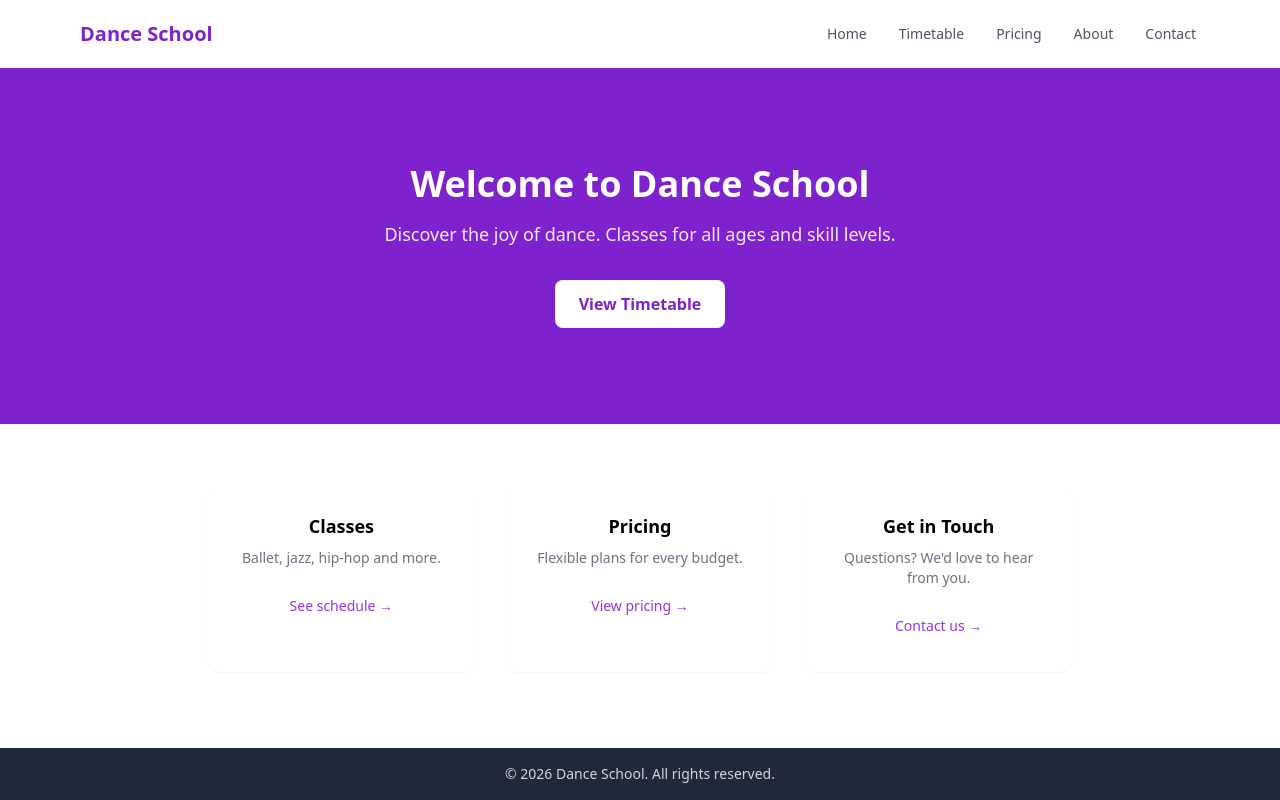
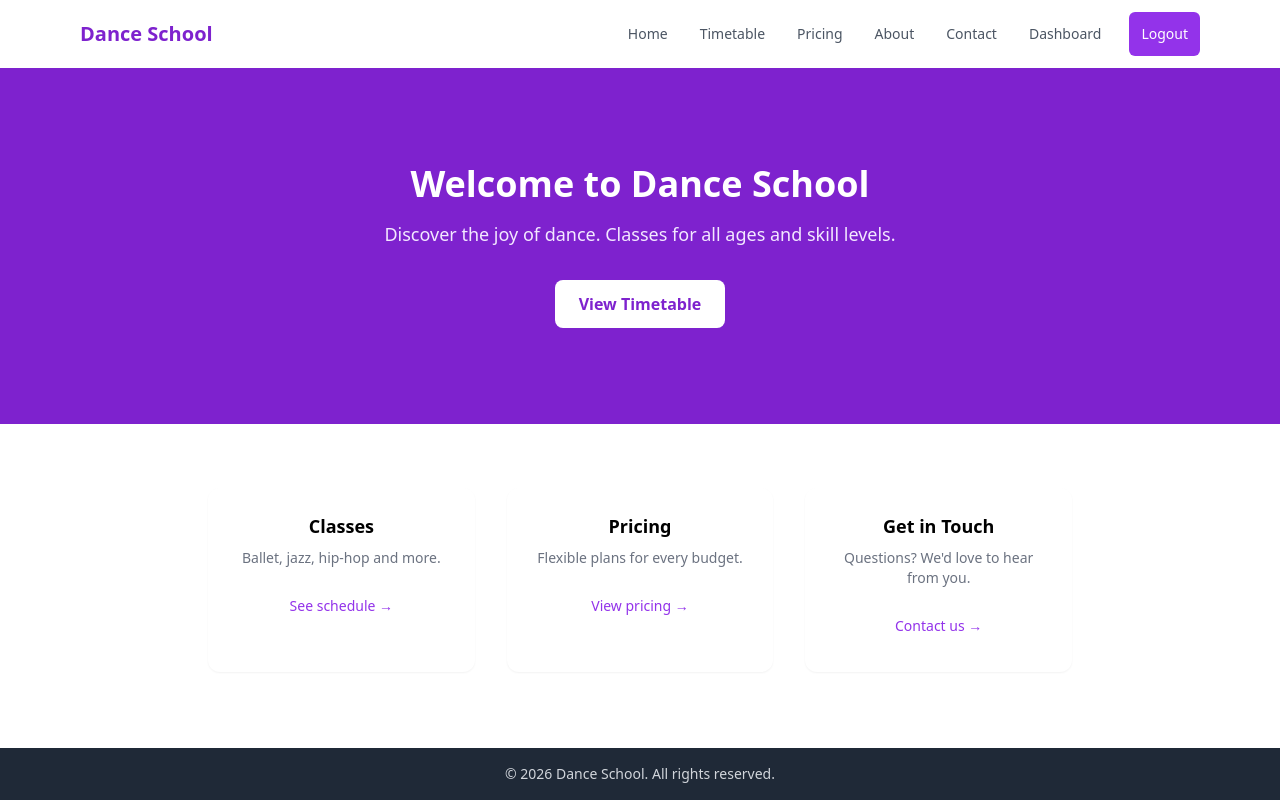
Before and after one commit to skhtor/hks-www, a React (Vite) app in the folder frontend/: page / in a window 1280 px wide. Built offline with nearby package versions, Linux system fonts and the light colour scheme; sample sign-in values are in the browser's storage.

Commit message:
feat: Add navbar buttons for login/logout, and admin

```diff
--- a/frontend/src/components/Layout.tsx
+++ b/frontend/src/components/Layout.tsx
@@ -1,8 +1,11 @@
-import { Link, Outlet, useLocation } from 'react-router-dom';
+import { Link, Outlet, useLocation, useNavigate } from 'react-router-dom';
 import { useState } from 'react';
+import { useAuth } from '../context/AuthContext';
 
 export default function Layout() {
   const location = useLocation();
+  const navigate = useNavigate();
+  const { user, logout } = useAuth();
   const [menuOpen, setMenuOpen] = useState(false);
 
   const navLinks = [
@@ -13,9 +16,20 @@ export default function Layout() {
     { to: '/contact', label: 'Contact' },
   ];
 
+  const handleLogout = () => {
+    logout();
+    navigate('/');
+  };
+
+  const dashboardPath =
+    user?.role === 'ADMIN'
+      ? '/admin/dashboard'
+      : user?.role === 'TEACHER'
+      ? '/teacher/dashboard'
+      : '/dashboard';
+
   return (
     <div className="min-h-screen flex flex-col">
-      {/* Skip to main content link for keyboard/screen reader users */}
       <a
         href="#main-content"
         className="sr-only focus:not-sr-only focus:absolute focus:top-2 focus:left-2 focus:z-50 focus:px-4 focus:py-2 focus:bg-purple-700 focus:text-white focus:rounded focus:outline-none"
@@ -34,18 +48,56 @@ export default function Layout() {
           </Link>
 
           {/* Desktop nav */}
-          <div className="hidden sm:flex gap-6 text-sm font-medium text-gray-600" role="list">
+          <div className="hidden sm:flex items-center gap-6 text-sm font-medium text-gray-600">
             {navLinks.map(({ to, label }) => (
               <Link
                 key={to}
                 to={to}
-                role="listitem"
                 aria-current={location.pathname === to ? 'page' : undefined}
                 className="hover:text-purple-700 focus:outline-none focus:ring-2 focus:ring-purple-500 focus:ring-offset-2 rounded px-1"
               >
                 {label}
               </Link>
             ))}
+            {user ? (
+              <>
+                <Link
+                  to={dashboardPath}
+                  className="hover:text-purple-700 focus:outline-none focus:ring-2 focus:ring-purple-500 focus:ring-offset-2 rounded px-1"
+                >
+                  Dashboard
+                </Link>
+                {user.role === 'ADMIN' && (
+                  <Link
+                    to="/admin/dashboard"
+                    className="hover:text-purple-700 focus:outline-none focus:ring-2 focus:ring-purple-500 focus:ring-offset-2 rounded px-1"
+                  >
+                    Administration
+                  </Link>
+                )}
+                <button
+                  onClick={handleLogout}
+                  className="bg-purple-600 text-white px-3 py-1.5 rounded-md hover:bg-purple-700 focus:outline-none focus:ring-2 focus:ring-purple-500 focus:ring-offset-2"
+                >
+                  Logout
+                </button>
+              </>
+            ) : (
+              <>
+                <Link
+                  to="/login"
+                  className="hover:text-purple-700 focus:outline-none focus:ring-2 focus:ring-purple-500 focus:ring-offset-2 rounded px-1"
+                >
+                  Login
+                </Link>
+                <Link
+                  to="/register"
+                  className="bg-purple-600 text-white px-3 py-1.5 rounded-md hover:bg-purple-700 focus:outline-none focus:ring-2 focus:ring-purple-500 focus:ring-offset-2"
+                >
+                  Register
+                </Link>
+              </>
+            )}
           </div>
 
           {/* Mobile hamburger */}
@@ -80,6 +132,49 @@ export default function Layout() {
                 {label}
               </Link>
             ))}
+            {user ? (
+              <>
+                <Link
+                  to={dashboardPath}
+                  className="block py-2 text-sm font-medium text-gray-600 hover:text-purple-700"
+                  onClick={() => setMenuOpen(false)}
+                >
+                  Dashboard
+                </Link>
+                {user.role === 'ADMIN' && (
+                  <Link
+                    to="/admin/dashboard"
+                    className="block py-2 text-sm font-medium text-gray-600 hover:text-purple-700"
+                    onClick={() => setMenuOpen(false)}
+                  >
+                    Administration
+                  </Link>
+                )}
+                <button
+                  onClick={() => { setMenuOpen(false); handleLogout(); }}
+                  className="block w-full text-left py-2 text-sm font-medium text-gray-600 hover:text-purple-700"
+                >
+                  Logout
+                </button>
+              </>
+            ) : (
+              <>
+                <Link
+                  to="/login"
+                  className="block py-2 text-sm font-medium text-gray-600 hover:text-purple-700"
+                  onClick={() => setMenuOpen(false)}
+                >
+                  Login
+                </Link>
+                <Link
+                  to="/register"
+                  className="block py-2 text-sm font-medium text-gray-600 hover:text-purple-700"
+                  onClick={() => setMenuOpen(false)}
+                >
+                  Register
+                </Link>
+              </>
+            )}
           </div>
         )}
       </nav>
--- a/frontend/src/context/AuthContext.tsx
+++ b/frontend/src/context/AuthContext.tsx
@@ -19,8 +19,13 @@ const AuthContext = createContext<AuthContextType | null>(null);
 export function AuthProvider({ children }: { children: ReactNode }) {
   const [token, setToken] = useState<string | null>(() => localStorage.getItem('token'));
   const [user, setUser] = useState<User | null>(() => {
-    const stored = localStorage.getItem('user');
-    return stored ? JSON.parse(stored) : null;
+    try {
+      const stored = localStorage.getItem('user');
+      return stored ? JSON.parse(stored) : null;
+    } catch {
+      localStorage.removeItem('user');
+      return null;
+    }
   });
 
   const login = (newToken: string, newUser: User) => {
--- a/frontend/src/pages/LoginPage.tsx
+++ b/frontend/src/pages/LoginPage.tsx
@@ -27,11 +27,11 @@ export default function LoginPage() {
     setLoading(true);
     try {
       const res = await auth.login(email, password);
-      const { token, user } = res.data;
-      login(token, user);
+      const { accessToken, user } = res.data.data;
+      login(accessToken, { ...user, name: user.email });
       navigate('/dashboard');
     } catch (err: unknown) {
-      const msg = (err as { response?: { data?: { message?: string } } })?.response?.data?.message;
+      const msg = (err as { response?: { data?: { error?: { message?: string } } } })?.response?.data?.error?.message;
       setApiError(msg || 'Invalid email or password.');
     } finally {
       setLoading(false);
```
